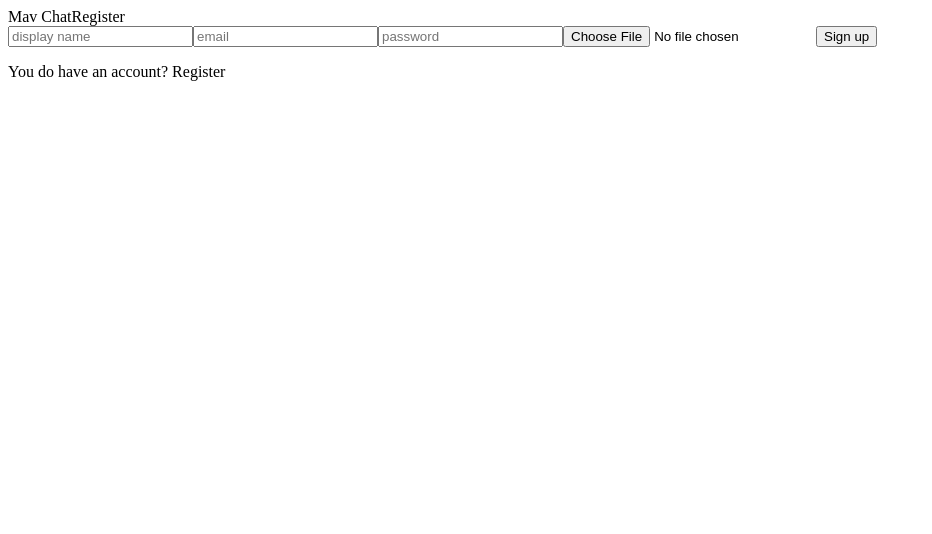
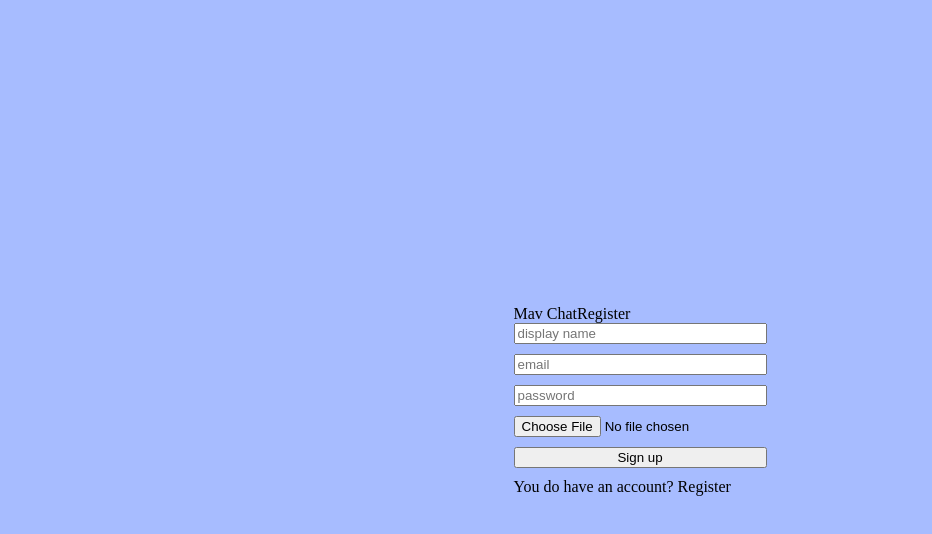
Before and after one commit to mavSeneris/mavChat, a React (Vite) app: page / in a window 1280 px wide. Shown: the top 534 px of the page, without its empty margins (0-932 px from the left). Built offline with nearby package versions, Linux system fonts and the light colour scheme.

Commit message:
added styling to Register page

```diff
--- a/src/style.scss
+++ b/src/style.scss
@@ -0,0 +1,62 @@
+// *color pallete
+$bg-color: #a7bcff;
+
+
+// *default styling
+html {
+    box-sizing: border-box;
+    font-size: 16px;
+}
+
+*,
+*:before,
+*:after {
+    box-sizing: inherit;
+}
+
+body,
+h1,
+h2,
+h3,
+h4,
+h5,
+h6,
+p,
+ol,
+ul {
+    margin: 0;
+    padding: 0;
+    font-weight: normal;
+}
+
+ol,
+ul {
+    list-style: none;
+}
+
+img {
+    max-width: 100%;
+    height: auto;
+}
+
+
+// *REGISTER PAGE:
+.formContainer {
+    background-color: $bg-color;
+    height: 100vh;
+    display: flex;
+    justify-content: center;
+    align-items: center;
+
+    .formWrapper {
+        form {
+            display: flex;
+            flex-direction: column;
+            justify-content: center;
+            gap: 10px;
+        }
+    }
+}
+
+
+// * --- *
```
